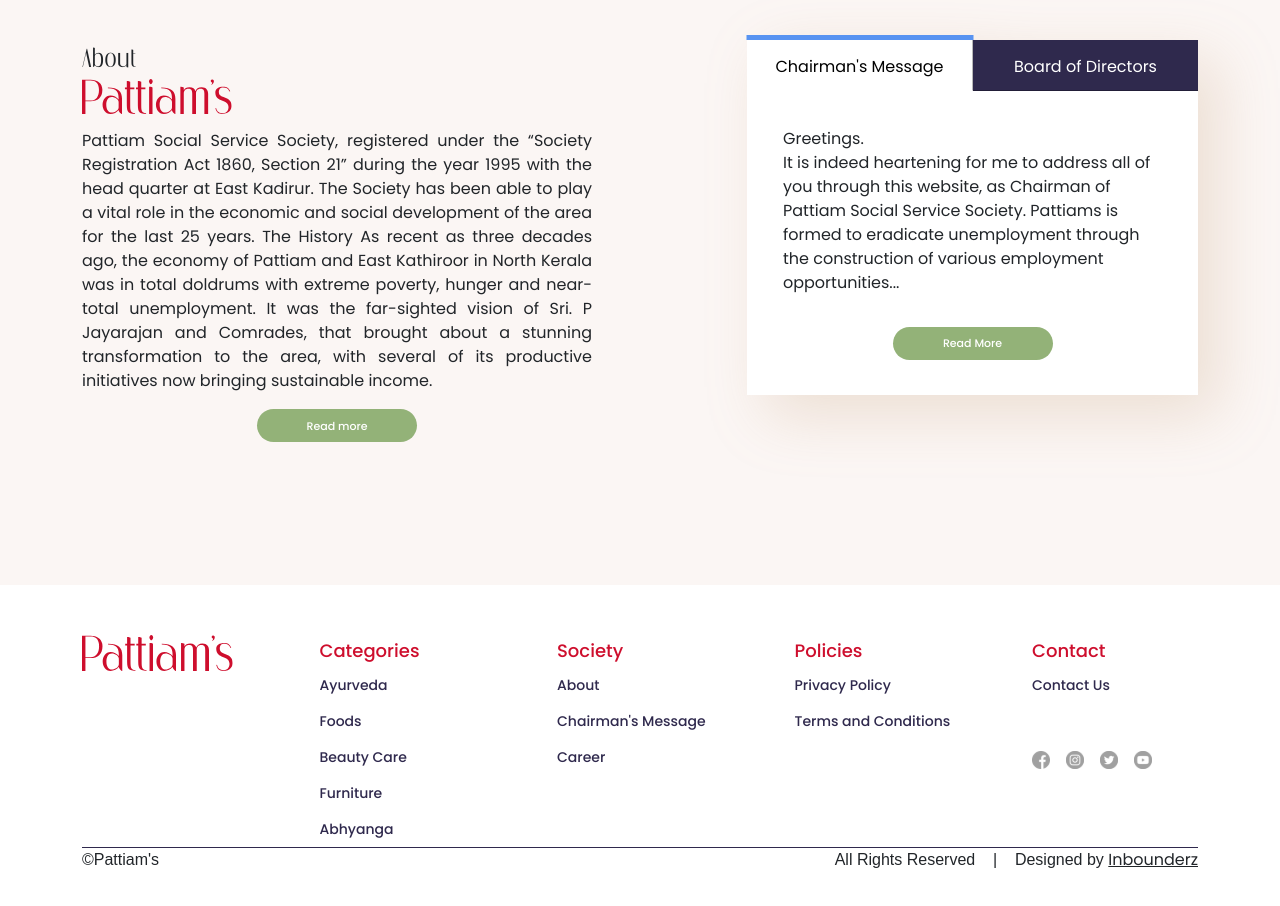
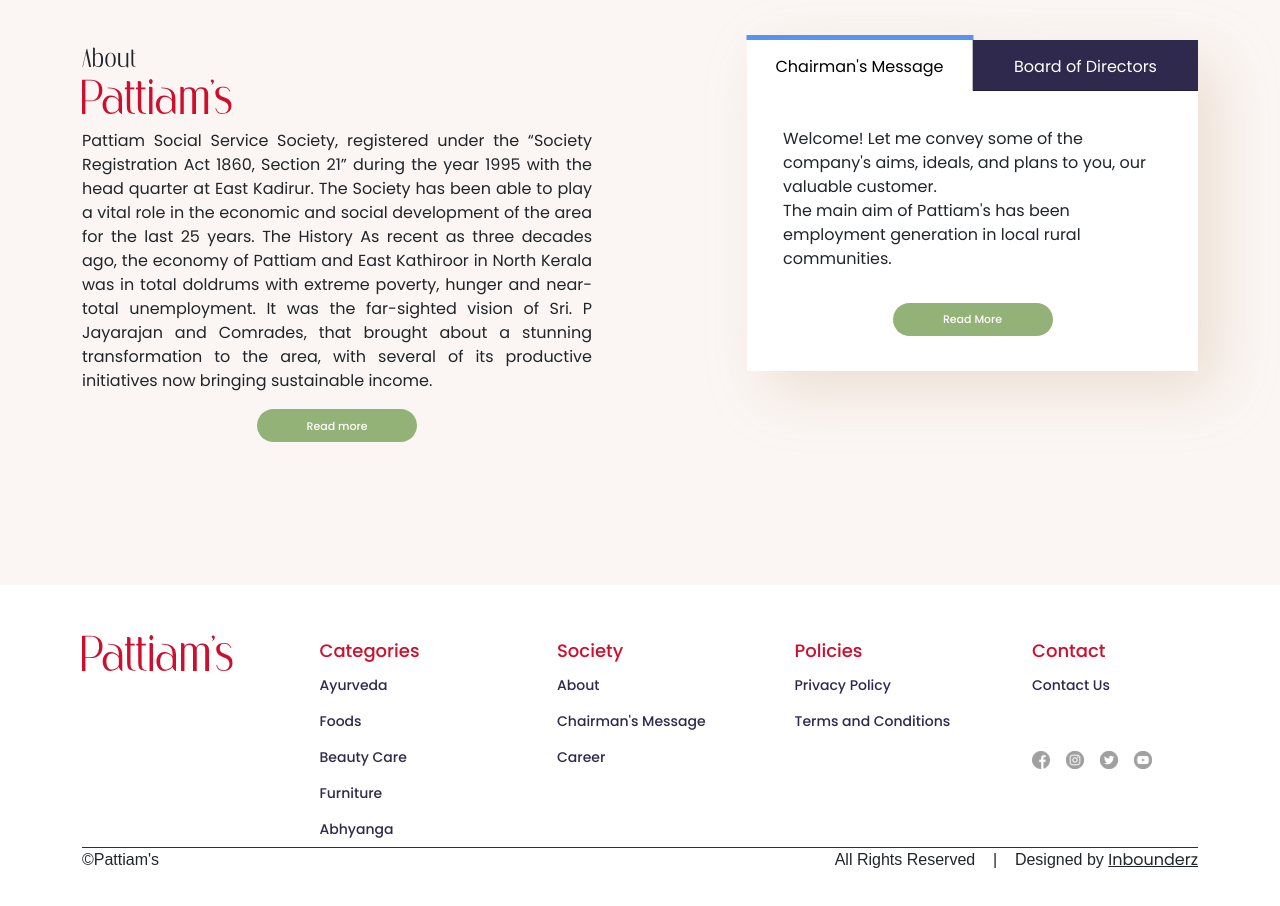
Before and after one commit to inbounderz/pattiams, a React (Create React App) app in the folder pattiams-frontend/: page / in a window 1280 px wide. Shown: the part 2660-3566 px from the top of the page. Built offline with nearby package versions, Linux system fonts and the light colour scheme; no server answers.

Commit message:
edits in directors

```diff
--- a/pattiams-frontend/src/Components/AboutPattiams.js
+++ b/pattiams-frontend/src/Components/AboutPattiams.js
@@ -71,11 +71,10 @@
               <span className="directors-name">Chairman</span>
               <span className="directors-subhead">ANAND KP</span>
               <span className="text-center">
-                Greetings.
-                <br /> It is indeed heartening for me to address all of you
-                through this website, as Chairman of Pattiam Social Service
-                Society. Pattiams is formed to eradicate unemployment through
-                the construction of various employment opportunities...
+                Welcome! Let me convey some of the company's aims,
+                ideals, and plans to you, our valuable customer.<br />The main aim of
+                Pattiam's has been employment generation in local rural
+                communities.
                 <Link to={`/message`} className="text-decoration-none">
                   <HomepageButton text={"Read more"} />
                 </Link>
@@ -86,20 +85,28 @@
             </span>
             <div className="d-flex justify-content-evenly">
               <div className="col-4 d-flex flex-column align-items-center">
-                <img className="executives-mob" src="images/md.jpeg" alt="img"/>
+                <img
+                  className="executives-mob"
+                  src="images/md.jpeg"
+                  alt="img"
+                />
                 <span className="directors-name">Managing Director</span>
                 <span className="directors-subhead-2">C PRAKASHAN</span>
               </div>
 
               <div className="col-4 d-flex flex-column align-items-center">
-                <img className="executivesed-mob" src="images/ed.jpeg" alt="img"/>
+                <img
+                  className="executivesed-mob"
+                  src="images/ed.jpeg"
+                  alt="img"
+                />
                 <span className="directors-name">Executive Director</span>
                 <span className="directors-subhead-2">A RAMACHANDRAN</span>
               </div>
             </div>
-              <Link to={`/directors`} className="text-decoration-none">
-                  <HomepageButton text={"View all"} />
-                </Link>
+            <Link to={`/directors`} className="text-decoration-none">
+              <HomepageButton text={"View all"} />
+            </Link>
           </div>
         </Container>
       </div>
--- a/pattiams-frontend/src/Components/MessageTabs.js
+++ b/pattiams-frontend/src/Components/MessageTabs.js
@@ -36,13 +36,12 @@
             <Row>
               <div className="col-12 d-flex flex-column align-items-center">
                 <span className="m-3">
-                  Greetings.<br /> It is indeed heartening for me to address all of
-                  you through this website, as Chairman of Pattiam Social
-                  Service Society. Pattiams is formed to eradicate unemployment
-                  through the construction of various employment opportunities...
+                  Welcome! Let me convey some of the company's aims, ideals, and
+                  plans to you, our valuable customer.<br />The main aim of Pattiam's
+                  has been employment generation in local rural communities.
                 </span>
                 <Link to={`/message`} className="text-decoration-none">
-                <HomepageButton text="Read More" />
+                  <HomepageButton text="Read More" />
                 </Link>
               </div>
             </Row>
@@ -56,17 +55,21 @@
           <hr />
           <div className="row">
             <div className="col-6 d-flex flex-column align-items-center">
-              <img className="executives" src="images/md.jpeg" alt="img"/>
+              <img className="executives" src="images/c-prakashan.png" alt="img" />
               <span className="mt-2">Managing Director</span>
-              <span><strong>C PRAKASHAN</strong></span>
+              <span>
+                <strong>C PRAKASHAN</strong>
+              </span>
             </div>
             <div className="col-6 d-flex flex-column align-items-center">
-              <img className="executivesd" src="images/ed.jpeg" alt="img"/>
+              <img className="executivesd" src="images/ed.jpeg" alt="img" />
               <span className="mt-2">Executive Director</span>
-              <span><strong>A RAMACHANDRAN</strong></span>
+              <span>
+                <strong>A RAMACHANDRAN</strong>
+              </span>
             </div>
             <Link to={`/directors`} className="text-decoration-none">
-                <HomepageButton text="View all" />
+              <HomepageButton text="View all" />
             </Link>
           </div>
         </div>
--- a/pattiams-frontend/src/Screens/Directors.js
+++ b/pattiams-frontend/src/Screens/Directors.js
@@ -12,16 +12,23 @@
 
   return (
     <div className="container">
+      <div className="d-flex align-items-center flex-column">
+          <img src="images/chairman.jpeg" className="chairman-img-2 img-fluid" alt="img"/>
+          <span className="mt-2 designation-c">Chairman</span>
+          <span className="person-name-c">
+            <strong>ANAND KP</strong>
+          </span>
+      </div>
       <h3 className="text-center my-3">Directors</h3>
-      <div className="row justify-content-center">
-        <div className="col-6 col-xl-2 d-flex flex-column align-items-center mb-3">
-          <img src="images/md.jpeg" className="executives" alt="img"/>
+      <div className="row justify-content-center mt-4">
+        <div className="col-6 col-lg-2 d-flex flex-column align-items-center mb-3">
+          <img src="images/c-prakashan.png" className="executives" alt="img"/>
           <span className="mt-2 designation">Managing Director</span>
           <span className="person-name">
             <strong>C PRAKASHAN</strong>
           </span>
         </div>
-        <div className="col-6 col-xl-2 d-flex flex-column align-items-center mb-3">
+        <div className="col-6 col-lg-2 d-flex flex-column align-items-center mb-3">
           <img src="images/ed.jpeg" className="executives" alt="img"/>
           <span className="mt-2 designation">Executive Director</span>
           <span className="person-name">
@@ -29,7 +36,7 @@
           </span>
         </div>
       </div>
-      <div className="row my-5 ">
+      <div className="row my-5 justify-content-center">
         <div className="mb-3 col-6 col-md-4 col-lg-2 d-flex flex-column align-items-center">
           <img
             src="images/pradeep-kumar.png"
--- a/pattiams-frontend/src/index.css
+++ b/pattiams-frontend/src/index.css
@@ -320,9 +320,8 @@
 }
 .chairman-img {
     max-width: 400px;
-    margin: 40px 0px;
+    margin: 25px 0px;
     border-radius: 10px;
-    box-shadow: rgba(0, 0, 0, 0.35) 0px 5px 15px;
 }
 .executives {
     max-width: 140px;
@@ -376,4 +375,16 @@
 .person-name {
     font-size: 14px;
 }
+.designation-c {
+    font-size: 18px;
+}
+.person-name-c {
+    font-size: 18px;
+    margin-bottom: 20px;
+}
+.chairman-img-2 {
+    max-width: 400px;
+    margin-top: 25px;
+    border-radius: 10px;
+}
 /* Directors screen stylings ends here */
```
Also changed, not shown: pattiams-frontend/public/images/c-prakashan.png (renamed from pattiams-frontend/public/images/C Prakashan.png), pattiams-frontend/public/images/pattiams_directors_sample.png (deleted), 12 other files (tests, documents, lock files or other folders).
